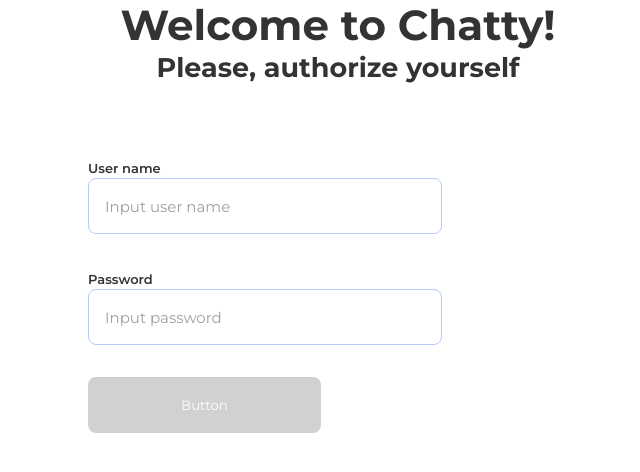
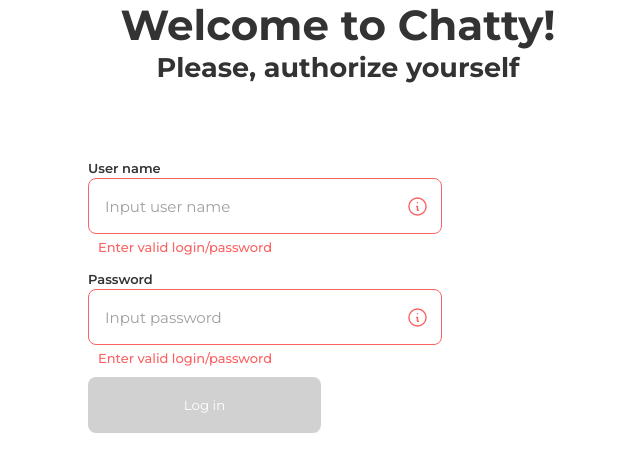
Before and after one commit to S0RGE/React_TS, a React (Create React App) app: page / in a window 1280 px wide. Shown: the top 472 px of the page, without its empty margins (302-942 px from the left). Built offline with nearby package versions, Linux system fonts and the light colour scheme.

Commit message:
feat: display input errors-message on start

```diff
--- a/src/atoms/buttons/button/MainButton.tsx
+++ b/src/atoms/buttons/button/MainButton.tsx
@@ -3,19 +3,24 @@ import "./style.scss";
 
 interface IButtonProps {
   disabledButton: boolean;
+  btnText: string;
+  onButtonClick(): void;
 }
 
 const MainButton: React.FC<IButtonProps> = (props) => {
-
-  const [btnName, setBtnName] = useState<string>('Button')
+  const [btnName, setBtnName] = useState<string>(props.btnText);
 
   const clickHandler = () => {
-    console.log("Button click", props.disabledButton);
+    props.onButtonClick();
   };
 
   return (
     <>
-      <button disabled={!props.disabledButton} onClick={clickHandler} className="btn">
+      <button
+        disabled={!props.disabledButton}
+        onClick={clickHandler}
+        className="btn"
+      >
         {btnName}
       </button>
     </>
--- a/src/atoms/inputs/input/MainInput.tsx
+++ b/src/atoms/inputs/input/MainInput.tsx
@@ -1,22 +1,48 @@
-import React, { useState } from "react";
+import React, { useState, useEffect } from "react";
 import "./style.scss";
 
 interface IInputProps {
-  onEnter(title: string): void;
+  onEnter(): void;
   onChange(title: string): void;
   inputPlaceholder: string;
   inputLabel: string;
   inputType: string;
+  inputAlert: string;
 }
 
 const MainInput: React.FC<IInputProps> = (props) => {
   const [title, setTitle] = useState<string>("");
-  const [inputLabel, setInputLabel] = useState<string>(props.inputLabel);
+  const [inputLabel, setInputLabel] = useState<string>(() => {
+    return props.inputLabel;
+  });
   const [inputId, setInputId] = useState<string>("");
-  const [errorMessage, setErrorMessage] = useState<string>("errorMessage");
-  const [myPlaceholder, setMyPlaceholder] = useState<string>(
-    props.inputPlaceholder
-  );
+  const [errorMessage, setErrorMessage] = useState<string>(() => {
+    return "Enter valid login/password"
+  });
+  const [myPlaceholder, setMyPlaceholder] = useState<string>(() => {
+    return props.inputPlaceholder;
+  });
+
+  const [inputIcon, setInputIcon] = useState<string[]>(["input__icon--error"]);
+  const [inputError, setInputError] = useState<string[]>(["input__error"]);
+  const [inputMain, setInputMain] = useState<string[]>(["main__input"]);
+
+
+  useEffect(() => {
+    setInputId(Date.now().toString());
+    if (!title.trim()) {
+      console.log("error message", errorMessage);
+      setInputError(["input__error", "displayBlock"]);
+      setInputIcon(["input__icon--error", "displayBlock"]);
+      setInputMain(["main__input", "red__border"]);
+
+    } else {
+      setInputError(["input__error", "displayNone"]);
+      setInputIcon(["input__icon--error", "displayNone"]);
+      setInputMain(["main__input"]);
+      console.log("error no message");
+    }
+  },[title]);
 
   const changeHandler = (event: React.ChangeEvent<HTMLInputElement>) => {
     setTitle(event.target.value);
@@ -25,9 +51,8 @@ const MainInput: React.FC<IInputProps> = (props) => {
 
   const keyPressHandler = (event: React.KeyboardEvent) => {
     if (event.key === "Enter") {
-      props.onEnter(title);
-      console.log("Enter on input", title);
-      setTitle("");
+      props.onEnter();
+      // setTitle("");
     }
   };
 
@@ -39,15 +64,15 @@ const MainInput: React.FC<IInputProps> = (props) => {
         </label>
         <input
           id={inputId}
-          className="main__input"
+          className={inputMain.join(" ")}
           placeholder={myPlaceholder}
           value={title}
           onChange={changeHandler}
           onKeyPress={keyPressHandler}
           type={props.inputType}
         />
-        <div className="input__icon--error">i</div>
-        <label className="input__error" htmlFor={inputId}>
+        <div className={inputIcon.join(" ")}></div>
+        <label className={inputError.join(" ")} htmlFor={inputId}>
           {errorMessage}
         </label>
       </div>
--- a/src/atoms/inputs/input/style.scss
+++ b/src/atoms/inputs/input/style.scss
@@ -2,7 +2,7 @@
   position: relative;
   display: inline-flex;
   flex-direction: column;
-  align-items: start;
+  align-items: flex-start;
 }
 
 .input__label {
@@ -35,13 +35,12 @@
     outline: none;
     border: 1px solid #5c98f1;
   }
-  &:invalid {
-    border: 1px solid #fb6262;
-  }
+}
+.red__border{
+  border: 1px solid #fb6262;
 }
 
 .input__error {
-  display: none;
   color: #fb6262;
   font-weight: 500;
   font-size: 13px;
@@ -50,15 +49,19 @@
 }
 
 .input__icon--error {
+  background: url("./icon.svg") center/100% no-repeat;
+  color: #fb6262;
+  width: 19px;
+  height: 19px;
+  position: absolute;
+  right: 161px; // TODO: edit correct data
+  top: 42px; // TODO: edit correct data
+}
+
+.displayNone {
   display: none;
-  color: #fb6262;
-  border: 1px solid #fb6262;
-  border-radius: 50%;
-  font-size: 13px;
-  font-style: italic;
-  width: 18px;
-  height: 18px;
-  position: absolute;
-  right: 19px;
-  top: 19px;
 }
+
+.displayBlock {
+  display: block;
+}
--- a/src/atoms/texts/headers/Headers.tsx
+++ b/src/atoms/typography/headers/Headers.tsx
@@ -2,9 +2,11 @@ import React from "react";
 
 interface ITextProps {
   textType: string;
+
 }
 
 const Headers: React.FC<ITextProps> = (props) => {
+
   return (
     <>
       <h1>{props.textType}</h1>
--- a/src/organisms/forms/LoginForm/LoginForm.tsx
+++ b/src/organisms/forms/LoginForm/LoginForm.tsx
@@ -6,15 +6,15 @@ import MainInput from "../../../atoms/inputs/input/MainInput";
 const LoginForm: React.FC = () => {
   const [login, setLogin] = useState<string>("");
   const [password, setPassword] = useState<string>("");
+  const [passwordAlert, setPasswordAlert] = useState<string>("");
+  const [loginAlert, setLoginAlert] = useState<string>("");
   const [valid, setValid] = useState<boolean>(false);
 
   useEffect(() => {
     if (login.trim() && password.trim()) {
-      console.log(login," + ", password);
       setValid(true);
-    }
-    else{
-      setValid(false)
+    } else {
+      setValid(false);
     }
   }, [login, password]);
 
@@ -30,6 +30,15 @@ const LoginForm: React.FC = () => {
     event.preventDefault();
   };
 
+  const inputEnter = () => {
+   console.log("On enter");
+  };
+
+  const btnClick = () => {
+    console.log("Login:", login);
+    console.log("Password:", password);
+  };
+
   return (
     <>
       <h1>Welcome to Chatty!</h1>
@@ -37,19 +46,25 @@ const LoginForm: React.FC = () => {
       <form className="mainForm" onSubmit={submitHandler}>
         <MainInput
           inputType="text"
+          inputAlert={passwordAlert}
           onChange={enterLoginHandler}
-          onEnter={enterLoginHandler}
+          onEnter={inputEnter}
           inputPlaceholder="Input user name"
           inputLabel="User name"
         />
         <MainInput
           inputType="password"
-          onEnter={enterPasswordHandler}
+          onEnter={inputEnter}
+          inputAlert={loginAlert}
           onChange={enterPasswordHandler}
           inputPlaceholder="Input password"
           inputLabel="Password"
         />
-        <MainButton disabledButton={valid} />
+        <MainButton
+          onButtonClick={btnClick}
+          btnText="Log in"
+          disabledButton={valid}
+        />
       </form>
     </>
   );
```
Also changed, not shown: src/atoms/inputs/input/icon.svg (added).
